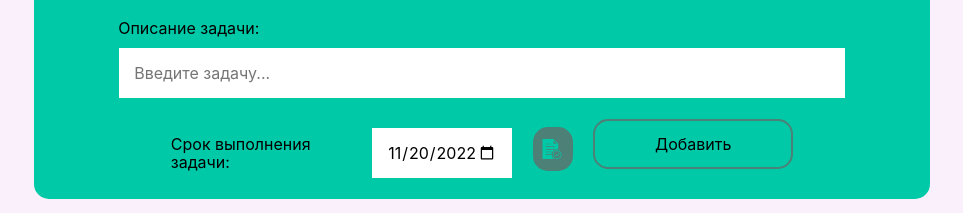
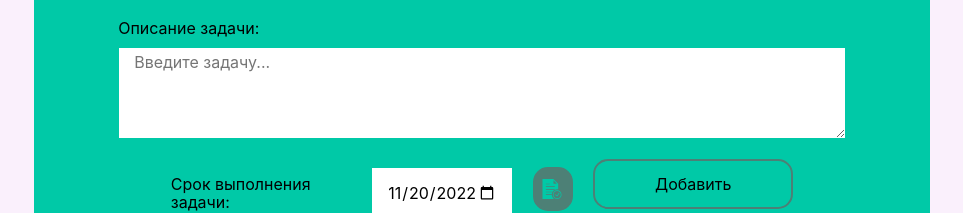
Before and after one commit to Marinicheva/todo-firebase, a React (Create React App) app: page / in a window 1280 px wide. Shown: the part 268-481 px from the top of the page, without its empty margins (158-1121 px from the left). Built offline with nearby package versions, Linux system fonts and the light colour scheme; no server answers; the database is empty.

Commit message:
refactor: input for task text set teaxarea

```diff
--- a/src/components/TaskForm/TaskForm.js
+++ b/src/components/TaskForm/TaskForm.js
@@ -47,12 +47,11 @@ const TaskForm = ({ onAddTask }) => {
 
       <label className='form__label'>
         Описание задачи:
-        <input
-          className='form__field'
+        <textarea
+          className='form__field form__text'
           value={taskText}
           id="text"
           placeholder="Введите задачу..."
-          type="text"
           onChange={(evt) => handleChangeTaskText(evt)}
         />
       </label>
--- a/src/components/TaskForm/TaskForm.less
+++ b/src/components/TaskForm/TaskForm.less
@@ -86,6 +86,10 @@
     }
   }
 
+  &__text {
+    height: 80px;
+  }
+
   &__date {
     width: 110px;
     margin: 0;
```
Also changed, not shown: src/index.css.
